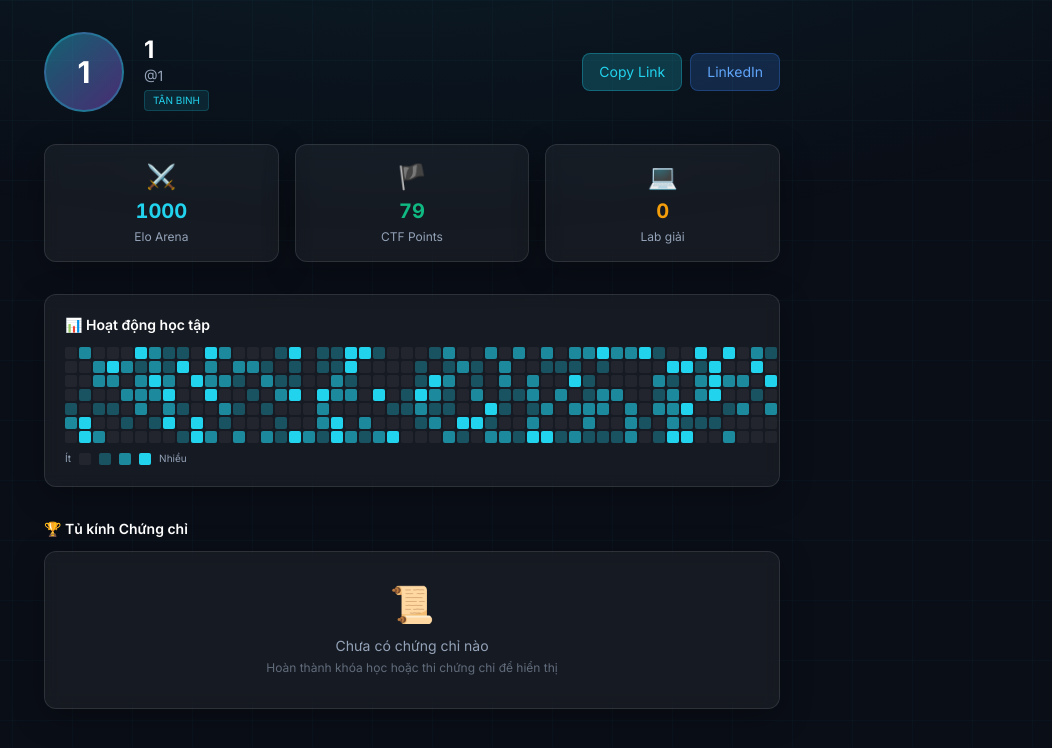
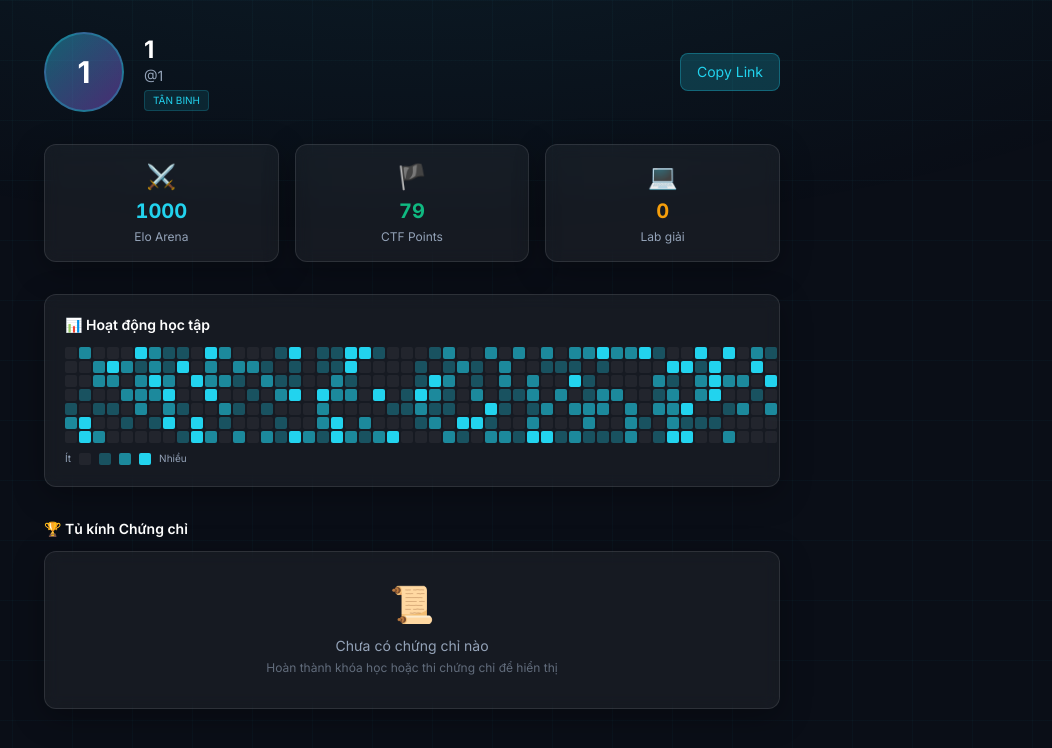
Before and after one commit to makingshop156-web/cybershield, a Next.js app: page /p/1 in a window 1280 px wide. Shown: the top 748 px of the page, without its empty margins (228-1280 px from the left). Built offline with nearby package versions, Linux system fonts and the light colour scheme; a web font is replaced by a local one.

Commit message:
remove linkedin share button from portfolio header

```diff
--- a/components/features/portfolio/PortfolioHeader.tsx
+++ b/components/features/portfolio/PortfolioHeader.tsx
@@ -69,14 +69,6 @@ export default function PortfolioHeader({ displayName, avatarInitial, topBadge,
         >
           Copy Link
         </button>
-        <a
-          href={`https://www.linkedin.com/sharing/share-offsite/?url=${encodeURIComponent(typeof window !== "undefined" ? window.location.href : "")}`}
-          target="_blank"
-          rel="noopener noreferrer"
-          className="px-4 py-2 bg-blue-500/20 hover:bg-blue-500/30 text-blue-400 rounded-lg border border-blue-500/30 transition-all text-sm"
-        >
-          LinkedIn
-        </a>
       </div>
     </motion.div>
   );
```
